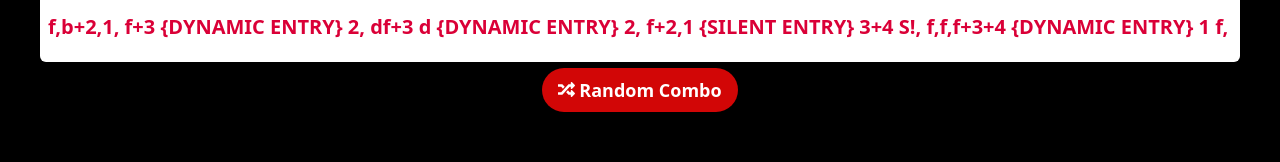
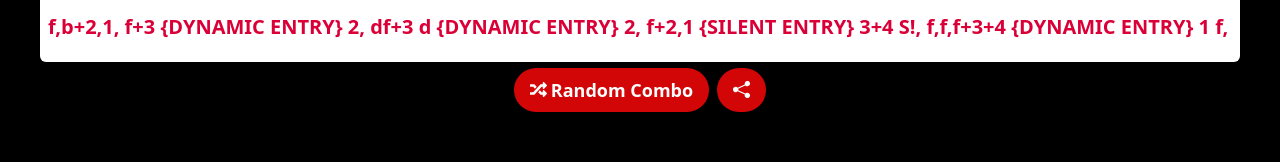
Before and after one commit to andr30z/fgc-combo-companion, a Next.js app in the folder frontend/: page /combo-translator in a window 1280 px wide. Both pictures are taken after a click on the button "Random Combo". Shown: the part 457-619 px from the top of the page. Built offline with nearby package versions, Linux system fonts and the light colour scheme; no server answers.

Commit message:
feat: add share button

```diff
--- a/frontend/src/app/combo-translator/page.tsx
+++ b/frontend/src/app/combo-translator/page.tsx
@@ -4,11 +4,11 @@ import { ComboInput } from '@/common/components/combo-input';
 import { ComboTranslation } from '@/common/components/combo-translation';
 import { GameSelect } from '@/common/components/game-select';
 import { GameTypes } from '@/common/types/game-types';
+import { useSearchParams } from 'next/navigation';
 import { useState } from 'react';
+import { toast } from 'react-hot-toast';
+import { BsFillShareFill } from 'react-icons/bs';
 import { FaRandom } from 'react-icons/fa';
-
-export default function ComboTranslator() {
-  const [combo, setCombo] = useState('');
 
 const randomCombos = [
   'f,n,d,df+2, f,n,d,df+2, f,n,d,df+2, B+2,1 S!, {DASH} f,n,d,df+4,1 {CHAR: KAZUYA}',
@@ -20,7 +20,12 @@ export default function ComboTranslator() {
   '[ 3,4 ] {BT} b+2,3, b+2,4,2 S!, f,f+3, f,f+4 {CHAR: MASTER RAVEN}',
   'SS 2,1, df+3 df+1  df+3  db+2,4 S!, wr+2+4 {CHAR: ARMOR KING}',
 ];
-
+export default function ComboTranslator() {
+  const params = useSearchParams();
+  const comboSearchParam = params?.get('combo');
+  const [combo, setCombo] = useState(
+    comboSearchParam ? decodeURIComponent(comboSearchParam) : '',
+  );
   const setRandomCombo = (): void => {
     const randomCombo =
       randomCombos[Math.floor(Math.random() * randomCombos.length)];
@@ -35,6 +40,7 @@ export default function ComboTranslator() {
       <GameSelect onSelect={() => null} selectedOption={GameTypes.TEKKEN_7} />
       <div className="w-full flex items-center justify-center flex-col gap-2">
         <ComboInput combo={combo} setCombo={setCombo} />
+        <div className="gap-2 flex flex-row flex-wrap justify-center">
           <Button
             dataTestId="random-combo-button"
             color="primary"
@@ -42,6 +48,21 @@ export default function ComboTranslator() {
             leftIcon={<FaRandom size={17} />}
             onClick={setRandomCombo}
           />
+          {combo.trim().length > 0 && (
+            <Button
+              color="primary"
+              leftIcon={<BsFillShareFill size={17} />}
+              onClick={() => {
+                navigator.clipboard.writeText(
+                  `https://fgc-combo-companion.vercel.app/combo-translator?combo=${encodeURIComponent(
+                    combo,
+                  )}&game=${GameTypes.TEKKEN_7}`,
+                );
+                toast.success('The share link was copied to the clipboard');
+              }}
+            />
+          )}
+        </div>
       </div>
       {combo ? (
         <ComboTranslation combo={combo} game={GameTypes.TEKKEN_7} />
--- a/frontend/src/common/constants/ComboMappers.ts
+++ b/frontend/src/common/constants/ComboMappers.ts
@@ -1,5 +1,3 @@
-import { ComboStepTranslation } from '../types/combo-translation';
-
 export const TEKKEN_7_COMBO_MAP = {
   F: 'FORWARD',
   N: 'NEUTRAL',
@@ -50,10 +48,7 @@ export const TEKKEN_7_COMBO_MAP = {
 
 export type Tekken7MapKey = keyof typeof TEKKEN_7_COMBO_MAP;
 
-export const TEKKEN_7_COMBO_MAP_TRANSLATION: Record<
-  string,
-  ComboStepTranslation
-> = {
+export const TEKKEN_7_COMBO_MAP_TRANSLATION = {
   F: { imagePath: '/tekken7/moves/f.svg', action: TEKKEN_7_COMBO_MAP.F },
   N: { imagePath: '/tekken7/moves/n.svg', action: TEKKEN_7_COMBO_MAP.N },
   D: { imagePath: '/tekken7/moves/d.svg', action: TEKKEN_7_COMBO_MAP.D },
@@ -116,6 +111,10 @@ export const TEKKEN_7_COMBO_MAP_TRANSLATION: Record<
     imagePath: '/tekken7/buttons/1+3+4.svg',
     action: TEKKEN_7_COMBO_MAP['1+3+4'],
   },
+  '1+2+3': {
+    imagePath: '/tekken7/buttons/1+2+3.svg',
+    action: TEKKEN_7_COMBO_MAP['1+2+3'],
+  },
   '1+2+4': {
     imagePath: '/tekken7/buttons/1+2+4.svg',
     action: TEKKEN_7_COMBO_MAP['1+2+4'],
```
Lines whose indentation alone changed are shown as unchanged.
